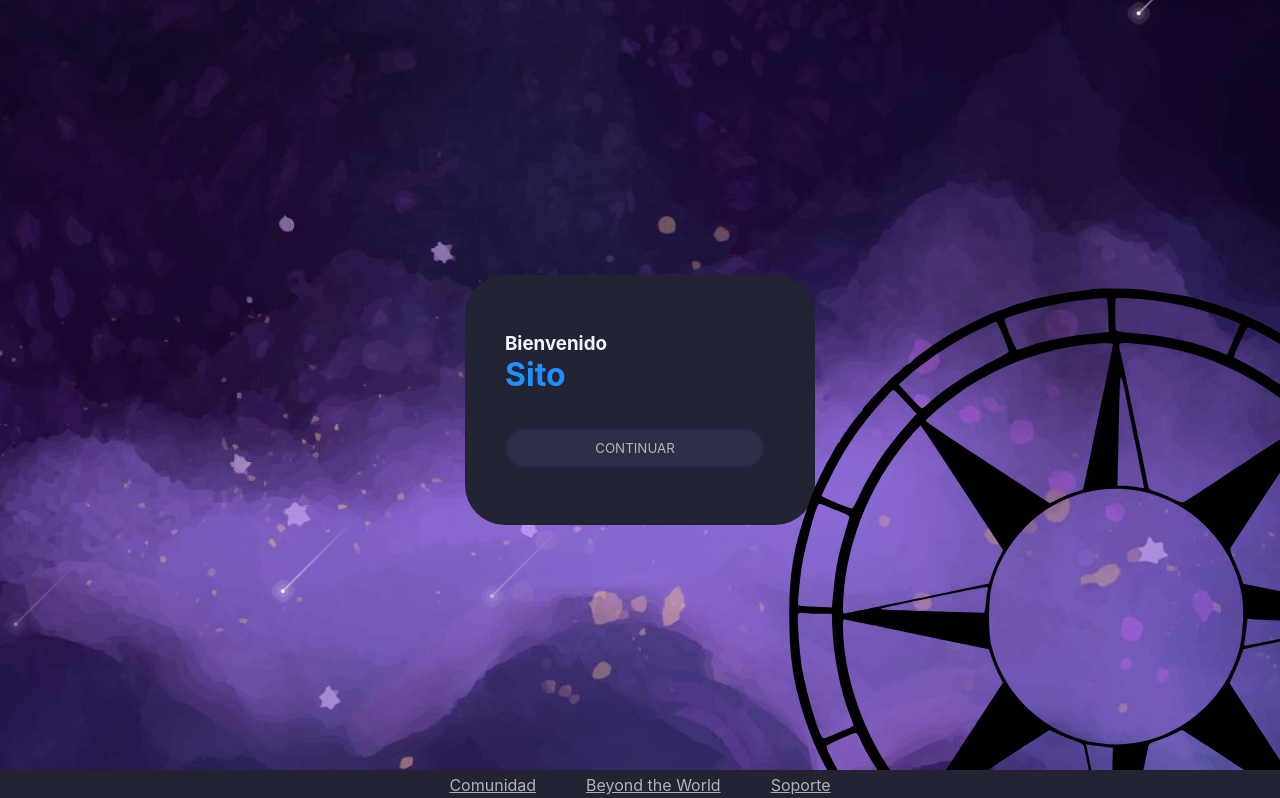
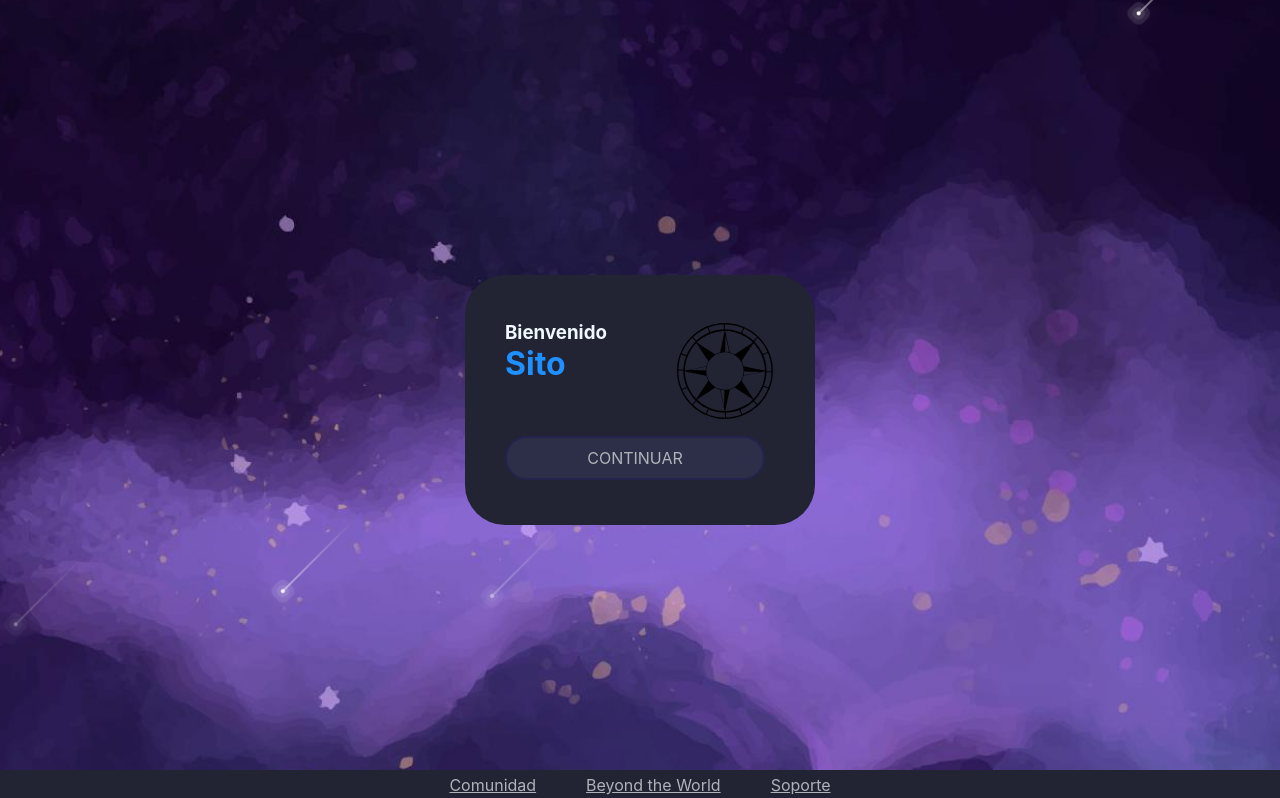
Before and after one commit to sito8943/reactbtw, a React (Create React App) app: page / in a window 1280 px wide. Shown: the top 798 px of the page. Built offline with nearby package versions, Linux system fonts and the light colour scheme.

Commit message:
working with nav bar

```diff
--- a/src/App.js
+++ b/src/App.js
@@ -18,6 +18,7 @@ import Footer from "./components/Footer/Footer";
 
 // views
 import Login from "./views/Login/Login";
+import Home from "./views/Home/Home";
 import NotMatch from "./views/NotMatch/NotMatch";
 
 const App = () => {
@@ -61,6 +62,10 @@ const App = () => {
               element={<Login texts={GetTexts(contextState.lang, "Login")} />}
             />
             <Route
+              path="/home"
+              element={<Home texts={GetTexts(contextState.lang, "Login")} />}
+            />
+            <Route
               path="*"
               element={
                 <NotMatch texts={GetTexts(contextState.lang, "NotMatch")} />
@@ -69,10 +74,9 @@ const App = () => {
           </Routes>
           <Footer texts={GetTexts(contextState.lang, "Footer")} />
         </Router>
-        ) : (
+      ) : (
         <></>
       )}
-
     </div>
   );
 };
--- a/src/components/Card/style.scss
+++ b/src/components/Card/style.scss
@@ -11,15 +11,17 @@
   border-radius: 40px;
   margin: auto;
 
-    button {
+  button,
+  .btn {
     margin: 0 10px 0 0;
     border: 2px solid #22244e;
     border-radius: 40px;
     padding: 10px 25px;
     color: #aeb4b9;
     text-transform: uppercase;
+    text-align: center;
+    text-decoration: none;
   }
-
 }
 
 .welcome-card {
--- a/src/index.scss
+++ b/src/index.scss
@@ -16,13 +16,15 @@ h2 {
   color: dodgerblue;
 }
 
-button {
+button,
+.btn {
   cursor: pointer;
 }
 
 a,
 input,
-button {
+button,
+.btn {
   transition: all 300ms linear;
 }
 
@@ -66,6 +68,12 @@ button {
 
 .flex-column {
   flex-direction: column !important;
+}
+
+// dialog-stars
+.dialog-stars {
+  position: inherit !important;
+  width: 100px;
 }
 
 .view {
@@ -116,13 +124,16 @@ button {
         z-index: 3;
       }
 
-      button {
+      button,
+      .btn {
         margin: 0 10px 0 0;
         border: 2px solid #22244e;
         border-radius: 40px;
         padding: 10px 25px;
         color: #aeb4b9;
         text-transform: uppercase;
+        text-align: center;
+        text-decoration: none;
       }
 
       input {
--- a/src/views/Home/Home.jsx
+++ b/src/views/Home/Home.jsx
@@ -33,55 +33,9 @@ const Home = (props) => {
 
   return (
     <div className="view">
-      {loading ? <Loading type="backdrop" visible={loading} /> : <></>}
-      <img src={main} alt="main-bg" className={graphicConfigState.animations ? "kenburns" : ""} />
-      {!loading && graphicConfigState.animations ? <ShootingStars /> : <></>}
-      <form onSubmit={handleSubmit(signIn)} className="form">
-        <img src={compass} alt="compass-bg" />
-        <h3>{texts.Title[0]}</h3>
-        <h2>{texts.Title[1]}</h2>
-        <div className="row flex flex-column">
-          <label htmlFor="user">{texts.Labels.User}</label>
-          <input
-            id="user"
-            placeholder={texts.Placeholders.User}
-            autoComplete="off"
-            {...register("n")}
-          />
-          <label className="error" htmlFor="user">{userError}</label>
-        </div>
-        <div className="row flex flex-column">
-          <label htmlFor="password">{texts.Labels.Password}</label>
-          <input
-            id="password"
-            placeholder={texts.Placeholders.Password}
-            type="password"
-            {...register("p")}
-          />
-          <label className="error" htmlFor="password">{passwordError}</label>
-        </div>
-        <div className="row flex align-center">
-          <Toggle
-            className="toggle"
-            id="remember"
-            offRender={<></>}
-            onRender={<></>}
-            value={remember}
-            onToggle={toggleRemember}
-          />
-          <label htmlFor="remember">{texts.Labels.Remember}</label>
-        </div>
-        <div className="row flex">
-          <button type="submit" className="primary">{texts.Buttons.SignIn}</button>
-          <button type="button" className="ghost">{texts.Buttons.SignUp}</button>
-        </div>
-        <hr/>
-        <div className="row flex align-center">
-          <Link to="/forgot">{texts.Buttons.Forgot}</Link>
-        </div>
-      </form>
+
     </div>
   );
 };
 
-export default Login;
+export default Home;
--- a/src/views/Login/Login.jsx
+++ b/src/views/Login/Login.jsx
@@ -146,10 +146,12 @@ const Login = (props) => {
               <h1>{contextState.user.Name}</h1>
             </div>
             <div>
-              <img src={compass} alt="stars" />
+              <img src={compass} className="dialog-stars" alt="stars" />
             </div>
           </div>
-          <button className="primary">{texts.Buttons.Continue}</button>
+          <Link to="/home" className="primary btn">
+            {texts.Buttons.Continue}
+          </Link>
         </Card>
       )}
     </div>
```
Lines whose indentation alone changed are shown as unchanged.
